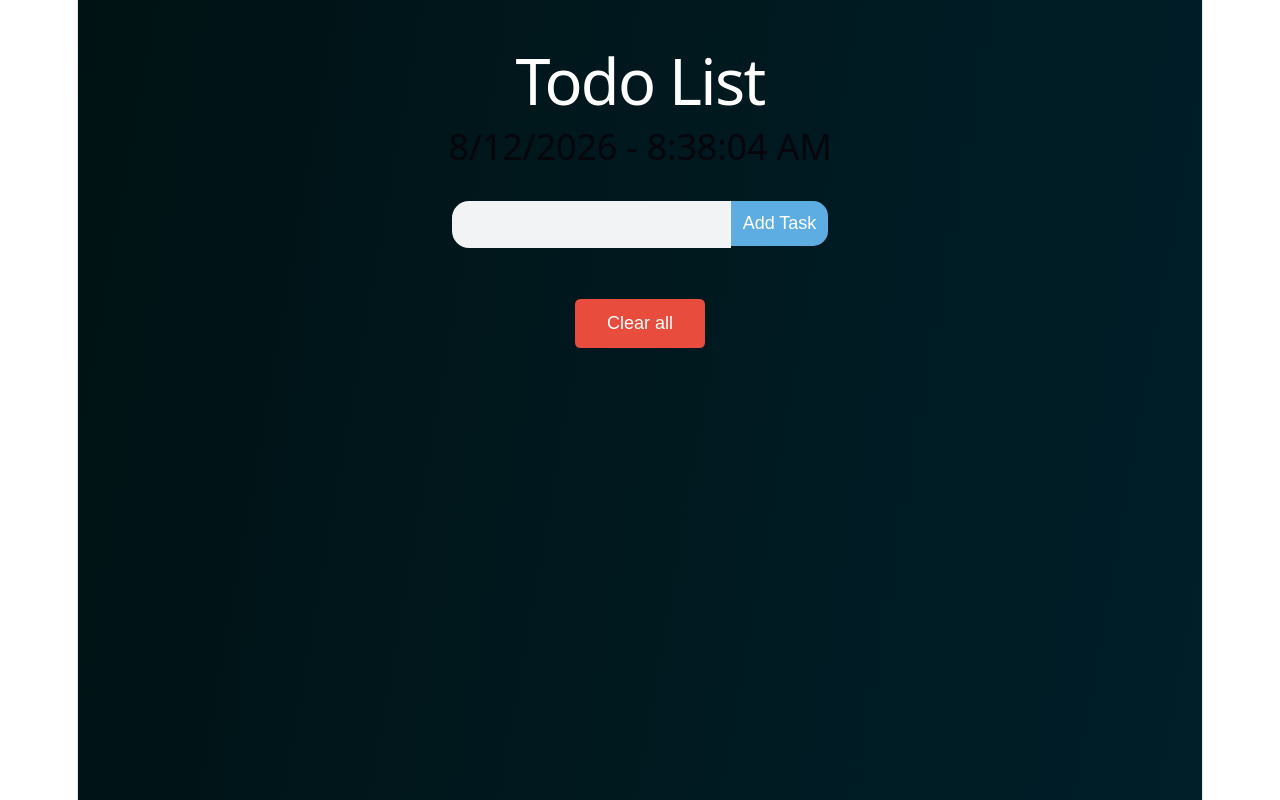
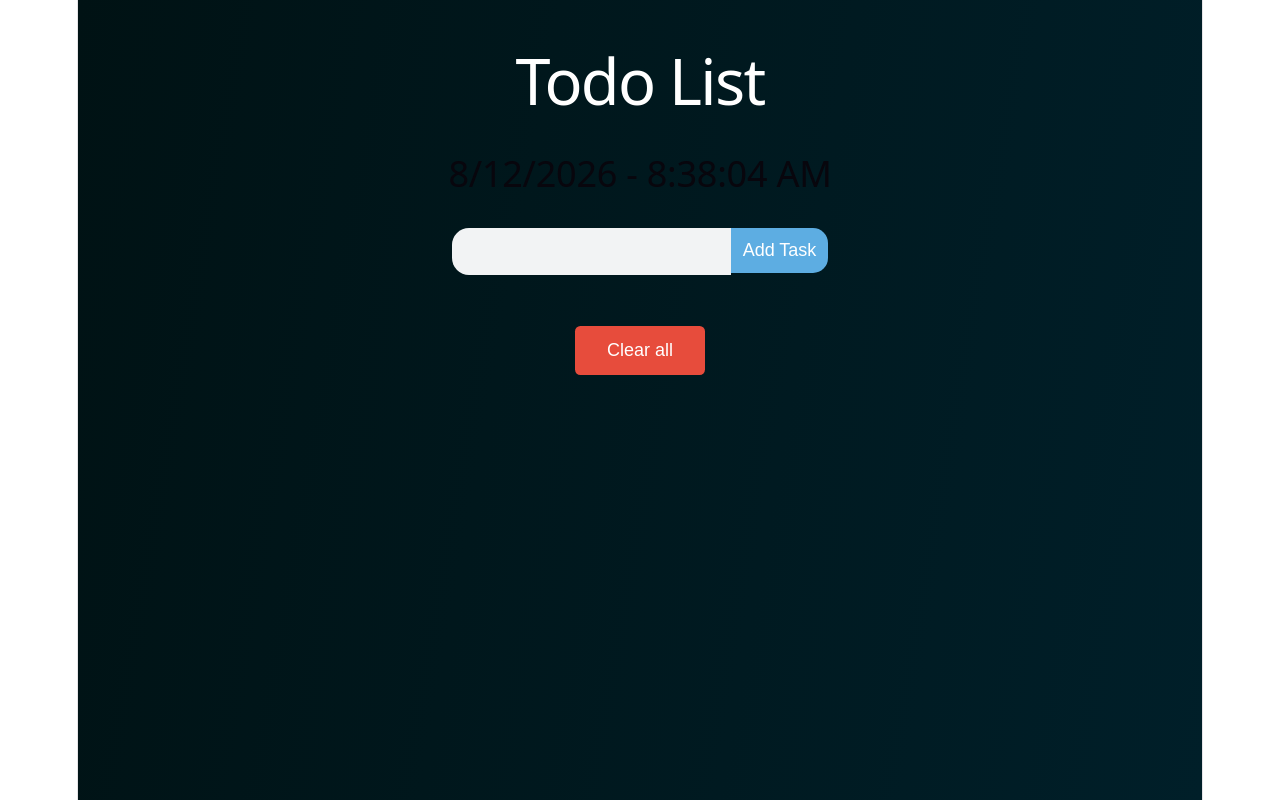
Before and after one commit to buildwithrameez/react-todo-app, a React (Vite) app: page / in a window 1280 px wide. Built offline with nearby package versions, Linux system fonts and the light colour scheme.

Commit message:
some styling added

```diff
--- a/src/Components/Todo.css
+++ b/src/Components/Todo.css
@@ -38,6 +38,7 @@ section h1 {
   color: #fff;
   font-size: 2.5rem; /* Responsive mobile default */
   text-align: center;
+  padding-bottom: 1.5rem;
 }
 
 .date-time {
```
